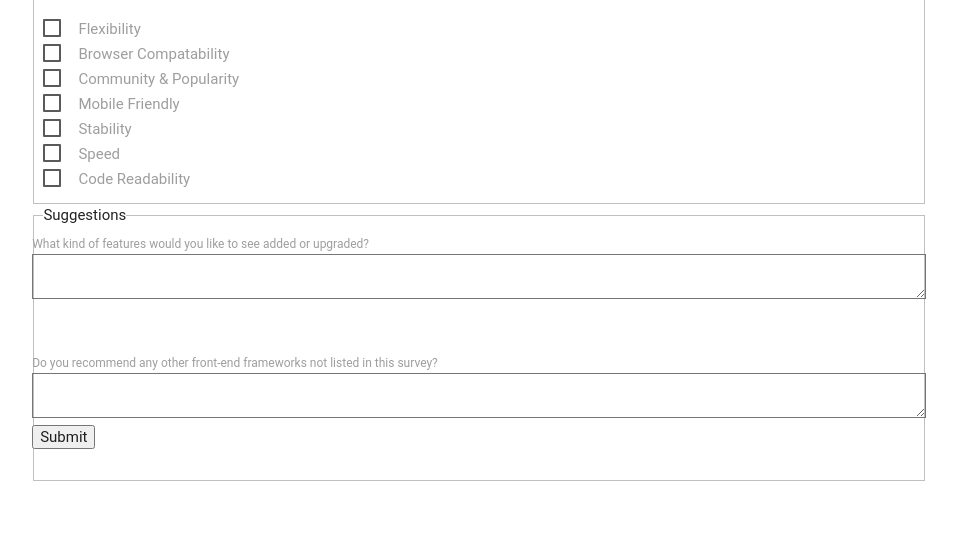
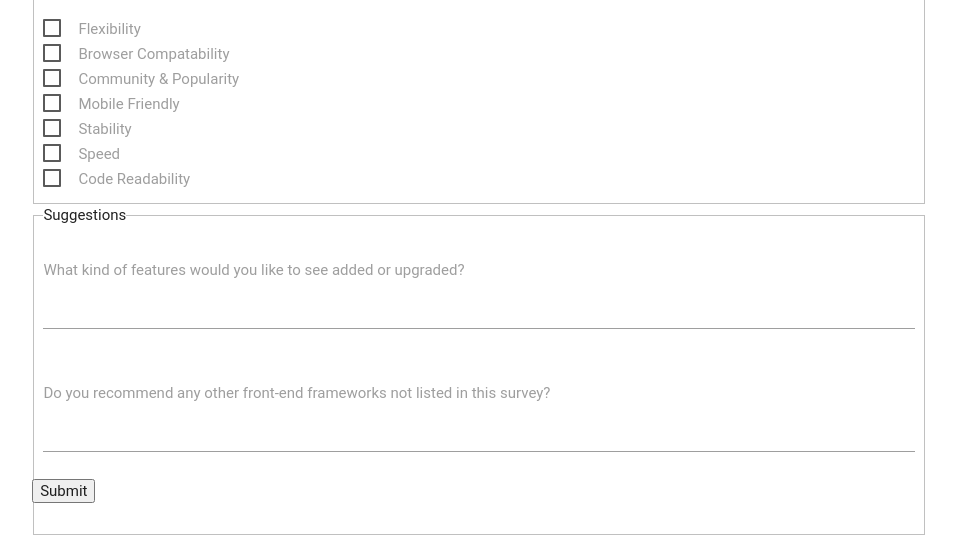
Before and after one commit to ahashim1/CSC174_Assignment8, a PHP site: page / in a window 1280 px wide. Shown: the part 1368-1903 px from the top of the page, without its empty margins (161-1118 px from the left). Before the commit the page ends 1849 px from the top, so only its background shows below. Run offline with PHP 8.4, Linux system fonts and the light colour scheme; some libraries are stand-ins or nearby versions; some web fonts are replaced.

Commit message:
added textarea from materialize

```diff
--- a/index.php
+++ b/index.php
@@ -146,11 +146,16 @@
 
 				<div class="row">
 
-					<label for="suggestion">What kind of features would you like to see added or upgraded?</label><br>
-					<textarea name="suggestion" id="suggestion"></textarea><br><br><br>
+					<div class="input-field col s12">
+						<textarea name="suggestion" id="suggestion" class="materialize-textarea"></textarea>
+						<label for="suggestion">What kind of features would you like to see added or upgraded?</label>
+					</div>
 
-					<label for="recommend">Do you recommend any other front-end frameworks not listed in this survey?</label><br>
-					<textarea name="recommend" id="recommend"></textarea><br>
+
+					<div class="input-field col s12">
+						<textarea name="recommend" id="recommend" class="materialize-textarea"></textarea>
+						<label for="recommend">Do you recommend any other front-end frameworks not listed in this survey?</label>
+					</div>
 
 					<input type="submit" name="Submit"><br>
 
```
